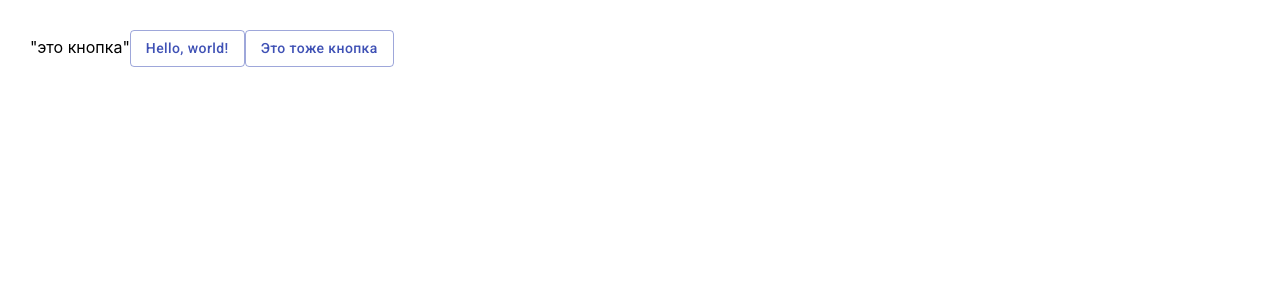
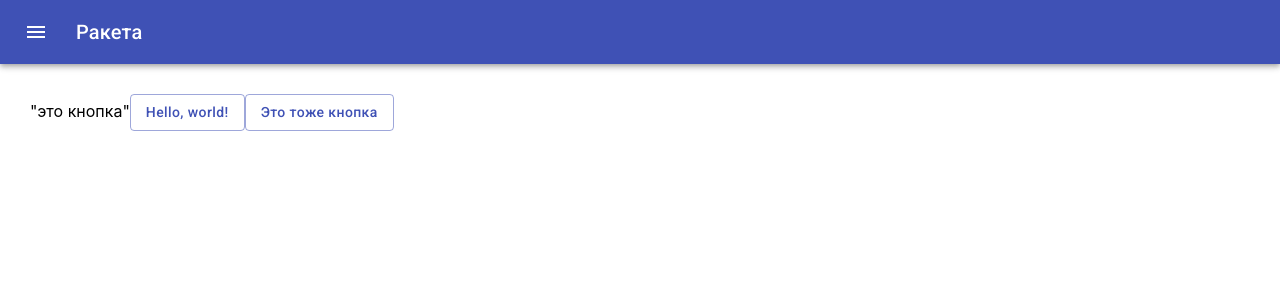
Before and after one commit to cborka/rocket, a React (Create React App) app: page / in a window 1280 px wide. Shown: the top 300 px of the page. Built offline with nearby package versions, Linux system fonts and the light colour scheme.

Commit message:
2019-11-20 осваиваю Material UI

```diff
--- a/src/App.js
+++ b/src/App.js
@@ -3,6 +3,7 @@
 import Button from "@material-ui/core/Button";
 import * as axios from "axios";
 import ButtonX from "./components/ButtonX/ButtonX";
+import MenuAppBar from './components/Header/Header';
 
 const onButtonClick = () => {
 
@@ -27,6 +28,8 @@
 
 function App() {
     return (
+        <>
+        <MenuAppBar />
         <div className='padding30'>
             "это кнопка"
             <ButtonX
@@ -45,6 +48,7 @@
             </Button>
 
         </div>
+            </>
     );
 }
 
--- /dev/null
+++ b/src/components/Header/Header.jsx
@@ -0,0 +1,39 @@
+import React from 'react';
+
+import {makeStyles} from '@material-ui/core/styles';
+import AppBar from '@material-ui/core/AppBar';
+import Toolbar from '@material-ui/core/Toolbar';
+import Typography from '@material-ui/core/Typography';
+import IconButton from '@material-ui/core/IconButton';
+import MenuIcon from '@material-ui/icons/Menu';
+
+const useStyles = makeStyles(theme => ({
+    root: {
+        flexGrow: 1,
+    },
+    menuButton: {
+        marginRight: theme.spacing(2),
+    },
+    title: {
+        flexGrow: 1,
+    },
+}));
+
+export default function MenuAppBar() {
+    const classes = useStyles();
+
+    return (
+        <div className={classes.root}>
+            <AppBar position="static">
+                <Toolbar>
+                    <IconButton edge="start" className={classes.menuButton} color="inherit" aria-label="menu">
+                        <MenuIcon />
+                    </IconButton>
+                    <Typography variant="h6" className={classes.title}>
+                        Ракета
+                    </Typography>
+                </Toolbar>
+            </AppBar>
+        </div>
+    );
+}
--- a/src/index.js
+++ b/src/index.js
@@ -7,10 +7,14 @@
 import {Provider} from "react-redux";
 import store from "./redux/store";
 
+//import injectTapEventPlugin from 'react-tap-event-plugin';
+//injectTapEventPlugin();
+
+
 ReactDOM.render(
     <BrowserRouter>
         <Provider store={store}>
-            <App />
+                <App/>
         </Provider>
     </BrowserRouter>,
     document.getElementById('root')
```
Also changed, not shown: src/components/Header/Header.js (deleted).
